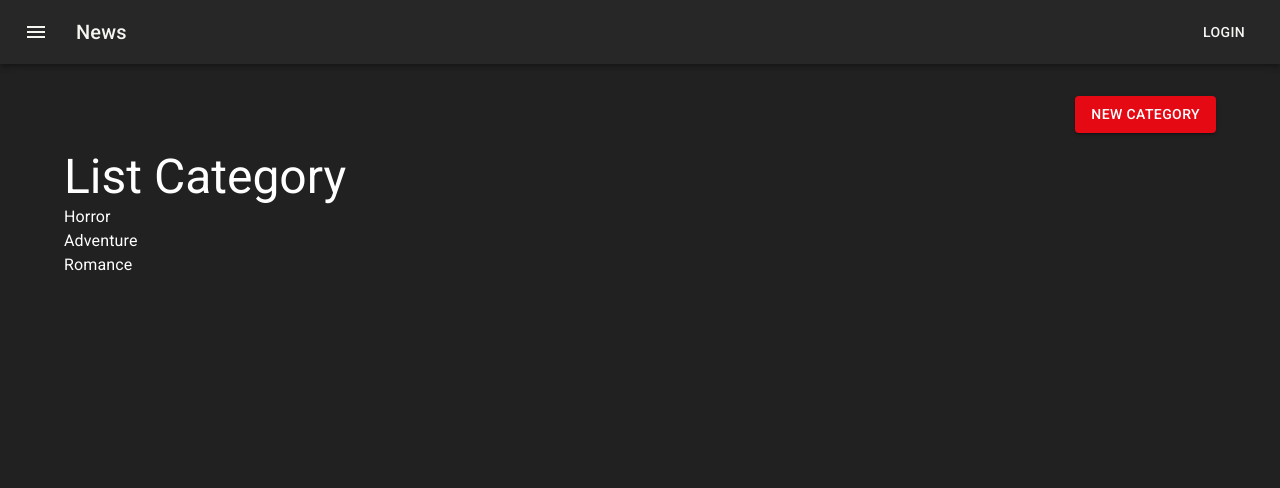
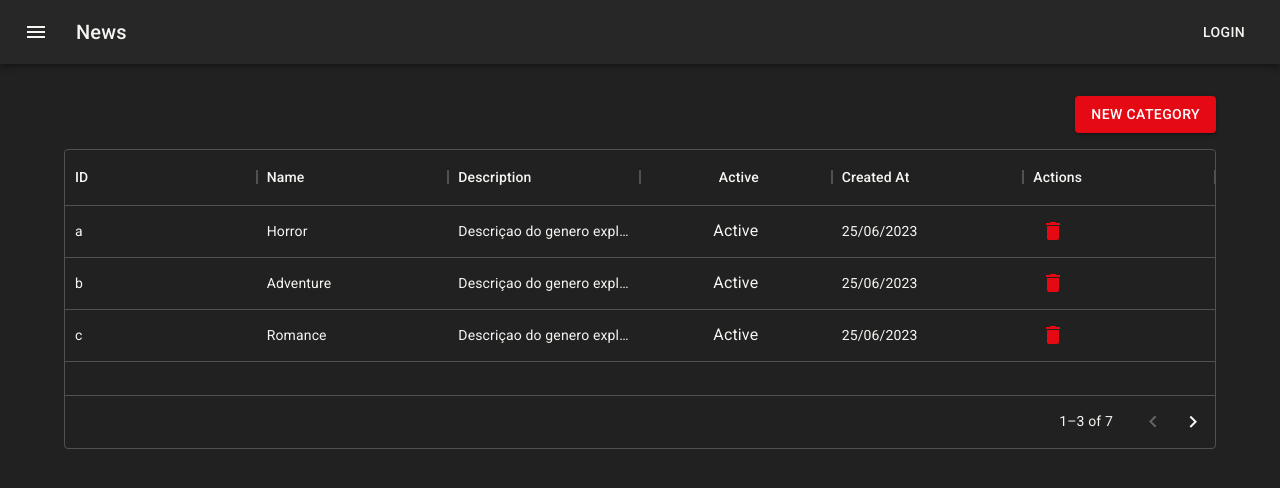
Before and after one commit to gabomoreira/code-flix, a React (Create React App) app: page / in a window 1280 px wide. Shown: the top 488 px of the page. Built offline with nearby package versions, Linux system fonts and the light colour scheme.

Commit message:
feat(category): customizing fields in dataGrid category

```diff
--- a/package.json
+++ b/package.json
@@ -8,6 +8,7 @@
     "@fontsource/roboto": "^4.5.8",
     "@mui/icons-material": "^5.11.9",
     "@mui/material": "^5.11.10",
+    "@mui/x-data-grid": "^5.17.25",
     "@reduxjs/toolkit": "^1.9.3",
     "@testing-library/jest-dom": "^5.16.5",
     "@testing-library/react": "^13.4.0",
--- a/src/features/categories/CategoryList.tsx
+++ b/src/features/categories/CategoryList.tsx
@@ -1,12 +1,50 @@
-import { Box, Button, Typography } from '@mui/material'
+import { DataGrid, GridColDef, GridRenderCellParams, GridRowsProp } from '@mui/x-data-grid';
+import { Box, Button, IconButton, Typography } from '@mui/material'
 import { Link } from 'react-router-dom'
 import { useAppSelector } from '../../app/hooks'
 import { selectCategories } from './CategorySlice'
+import DeleteIcon from '@mui/icons-material/Delete';
 
 export const CategoryList = () => {
     const categories = useAppSelector(selectCategories)
 
-    console.log(categories)
+    const rows: GridRowsProp = !categories ? [{
+        id: 'Nenhum registro',
+
+    }] : categories?.map(category => ({
+        id: category.id,
+        name: category.name,
+        description: category.description,
+        isActive: category.is_active,
+        createdAt: new Date(category.created_at).toLocaleDateString('pt-BR')
+    }))
+
+    const columns: GridColDef[] = [
+        { field: 'id', headerName: 'ID', flex: 1 },
+        { field: 'name', headerName: 'Name', flex: 1 },
+        { field: 'description', headerName: 'Description', flex: 1 },
+        { field: 'isActive', headerName: 'Active', flex: 1, type: 'boolean', renderCell: renderIsActiveCell },
+        { field: 'createdAt', headerName: 'Created At', flex: 1 },
+        { field: 'actions', headerName: 'Actions', flex: 1, renderCell: renderActionsCell },
+    ];
+
+    function renderIsActiveCell(rowData: GridRenderCellParams) {
+        if (rowData.value === undefined) return ''
+
+        return (
+            <Typography color={rowData.value ? 'primary' : 'secondary'}>
+                {rowData.value ? 'Active' : 'Inactive'}
+            </Typography>
+        )
+    }
+
+    function renderActionsCell(rowData: GridRenderCellParams) {
+        return (
+            <IconButton onClick={() => console.log('deleteRow')} color='secondary' aria-label="delete" size="medium">
+                <DeleteIcon fontSize="inherit" />
+            </IconButton>
+        )
+    }
 
     return (
         <Box>
@@ -22,11 +60,11 @@ export const CategoryList = () => {
                 </Button>
             </Box>
 
-            <Typography variant='h3' component='h1'>List Category</Typography>
-
-            {categories?.map((item) => (
-                <Typography key={item.id}>{item.name}</Typography>
-            ))}
+            <div style={{ height: 300, width: '100%' }}>
+                <DataGrid rows={rows} columns={columns} pageSize={3}
+                    rowsPerPageOptions={[5]}
+                />
+            </div>
         </Box>
     )
 }
--- a/src/features/categories/CategorySlice.ts
+++ b/src/features/categories/CategorySlice.ts
@@ -21,28 +21,64 @@ const mockedCategories = [
         id: 'a',
         name: 'Horror',
         is_active: true,
-        created_at: '22/08/2022',
-        updated_at: '22/08/2022',
+        created_at: '2023-06-25 17:39:15.014961-05',
+        updated_at: '2023-06-25 17:39:15.014961-05',
         deleted_at: null,
-        description: null,
+        description: 'Descriçao do genero explciando o que ele significa patati patata',
     },
     {
         id: 'b',
         name: 'Adventure',
         is_active: true,
-        created_at: '22/08/2022',
-        updated_at: '22/08/2022',
+        created_at: '2023-06-25 17:39:15.014961-05',
+        updated_at: '2023-06-25 17:39:15.014961-05',
         deleted_at: null,
-        description: null,
+        description: 'Descriçao do genero explciando o que ele significa patati patata',
     },
     {
         id: 'c',
         name: 'Romance',
         is_active: true,
-        created_at: '22/08/2022',
-        updated_at: '22/08/2022',
+        created_at: '2023-06-25 17:39:15.014961-05',
+        updated_at: '2023-06-25 17:39:15.014961-05',
         deleted_at: null,
-        description: null,
+        description: 'Descriçao do genero explciando o que ele significa patati patata',
+    },
+    {
+        id: 'd',
+        name: 'Action',
+        is_active: true,
+        created_at: '2023-06-25 17:39:15.014961-05',
+        updated_at: '2023-06-25 17:39:15.014961-05',
+        deleted_at: null,
+        description: 'Descriçao do genero explciando o que ele significa patati patata',
+    },
+    {
+        id: 'e',
+        name: 'Comedy',
+        is_active: true,
+        created_at: '2023-06-25 17:39:15.014961-05',
+        updated_at: '2023-06-25 17:39:15.014961-05',
+        deleted_at: null,
+        description: 'Descriçao do genero explciando o que ele significa patati patata',
+    },
+    {
+        id: 'f',
+        name: 'Thriller',
+        is_active: true,
+        created_at: '2023-06-25 17:39:15.014961-05',
+        updated_at: '2023-06-25 17:39:15.014961-05',
+        deleted_at: null,
+        description: 'Descriçao do genero explciando o que ele significa patati patata',
+    },
+    {
+        id: 'g',
+        name: 'Drama',
+        is_active: true,
+        created_at: '2023-06-25 17:39:15.014961-05',
+        updated_at: '2023-06-25 17:39:15.014961-05',
+        deleted_at: null,
+        description: 'Descriçao do genero explciando o que ele significa patati patata',
     },
 ]
 
```
Also changed, not shown: 1 other file (tests, documents, lock files or other folders).
